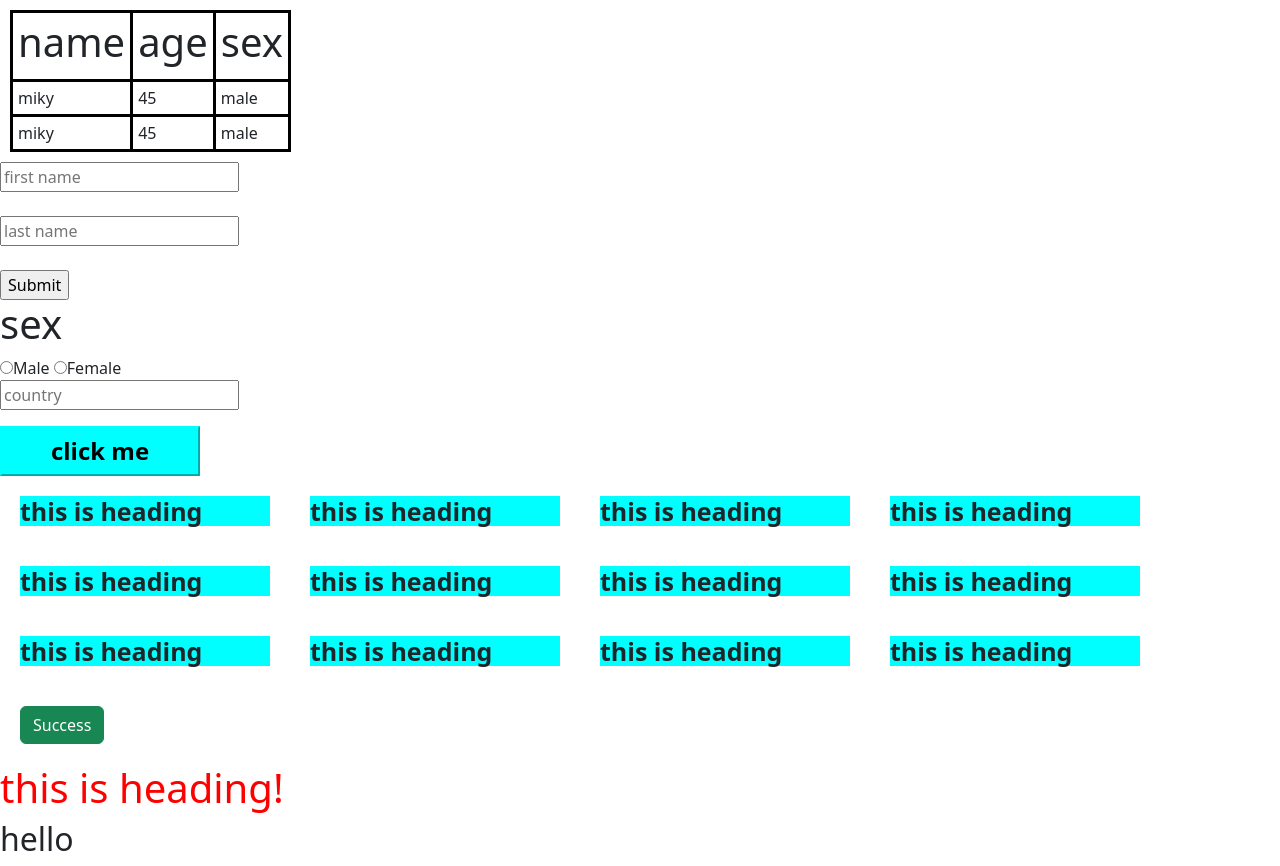
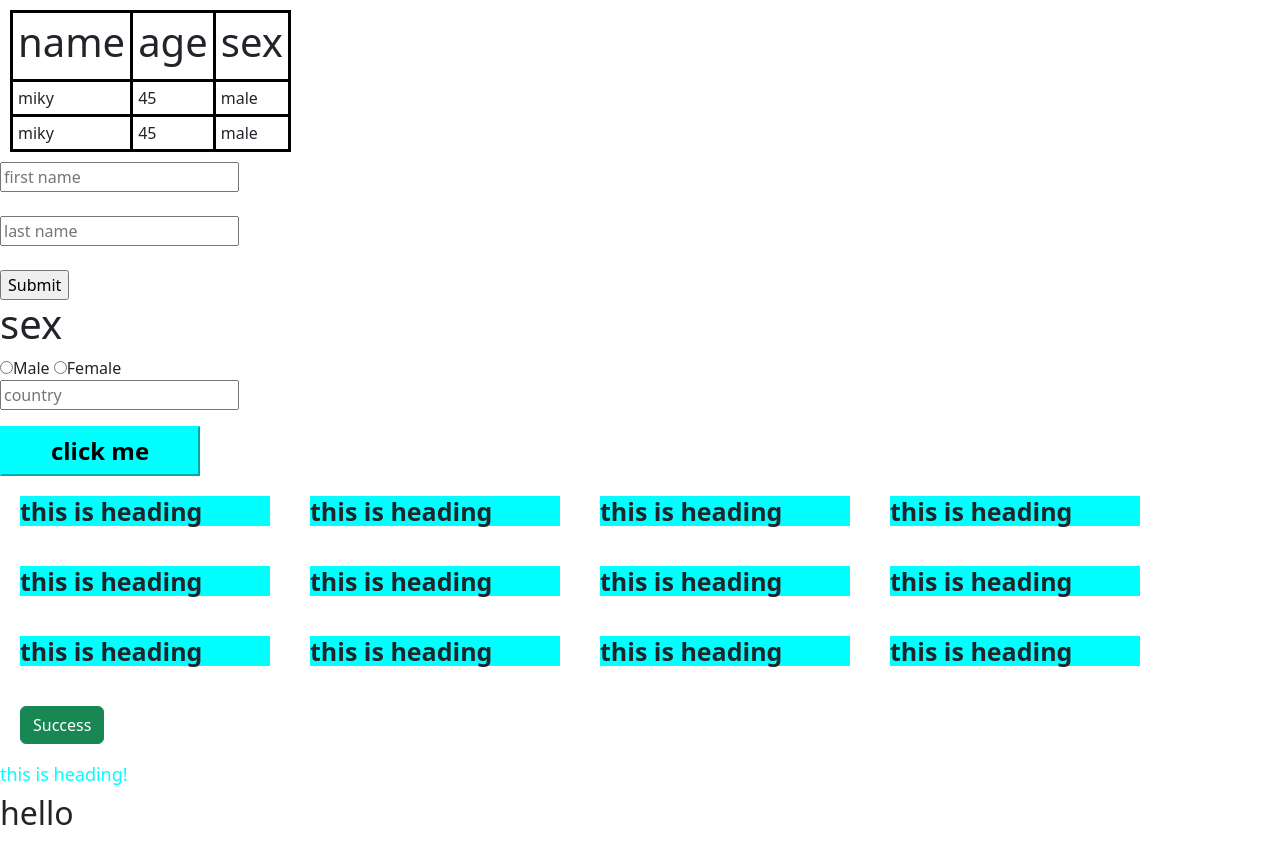
Before and after one commit to Mikyamaha/hello, a plain HTML site: page a.html in a window 1280 px wide. After the commit the page ends 840 px from the top, so only its background shows below. Drawn offline with nearby package versions, Linux system fonts and the light colour scheme.

Commit message:
styleh1 branching

```diff
--- a/a.html
+++ b/a.html
@@ -4,6 +4,10 @@
         <link href="https://cdn.jsdelivr.net/npm/bootstrap@5.3.2/dist/css/bootstrap.min.css" rel="stylesheet" integrity="sha384-T3c6CoIi6uLrA9TneNEoa7RxnatzjcDSCmG1MXxSR1GAsXEV/Dwwykc2MPK8M2HN" crossorigin="anonymous">
 
         <style>
+            #h1{
+                color: aqua;
+                font-size: large;
+            }
            table.ta,td {
                 border: 3px solid black;
                 border-collapse: collapse;
@@ -90,7 +94,7 @@
             <h1>this is heading</h1>
         </div>
         <button type="button" class="btn btn-success" style="margin: 20px;">Success</button>
-        <h1 style="color:red;">this is heading!</h1>
+        <h1 id="h1">this is heading!</h1>
         <h2>hello</h2>
     </body>
 </html>
```
